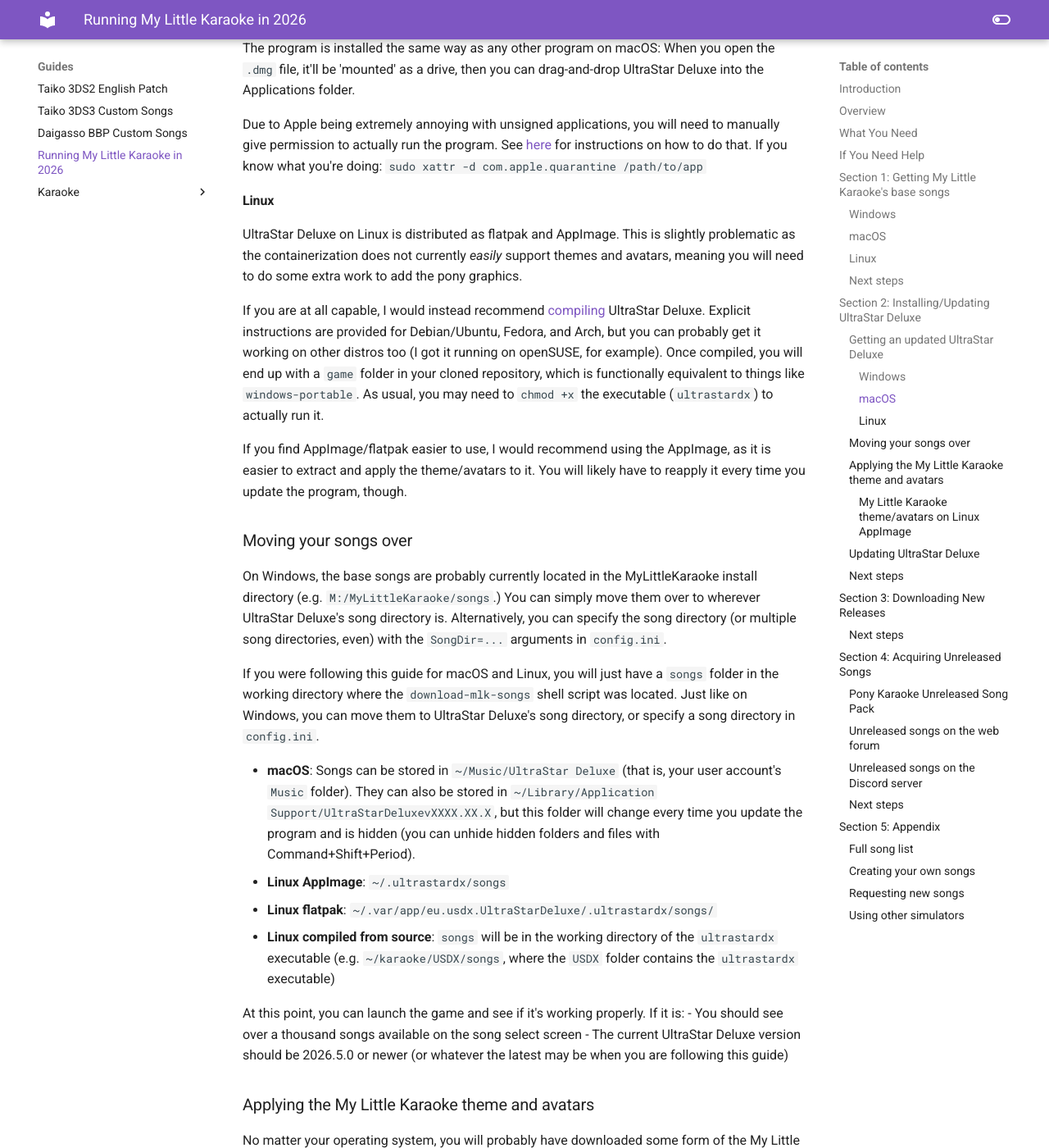
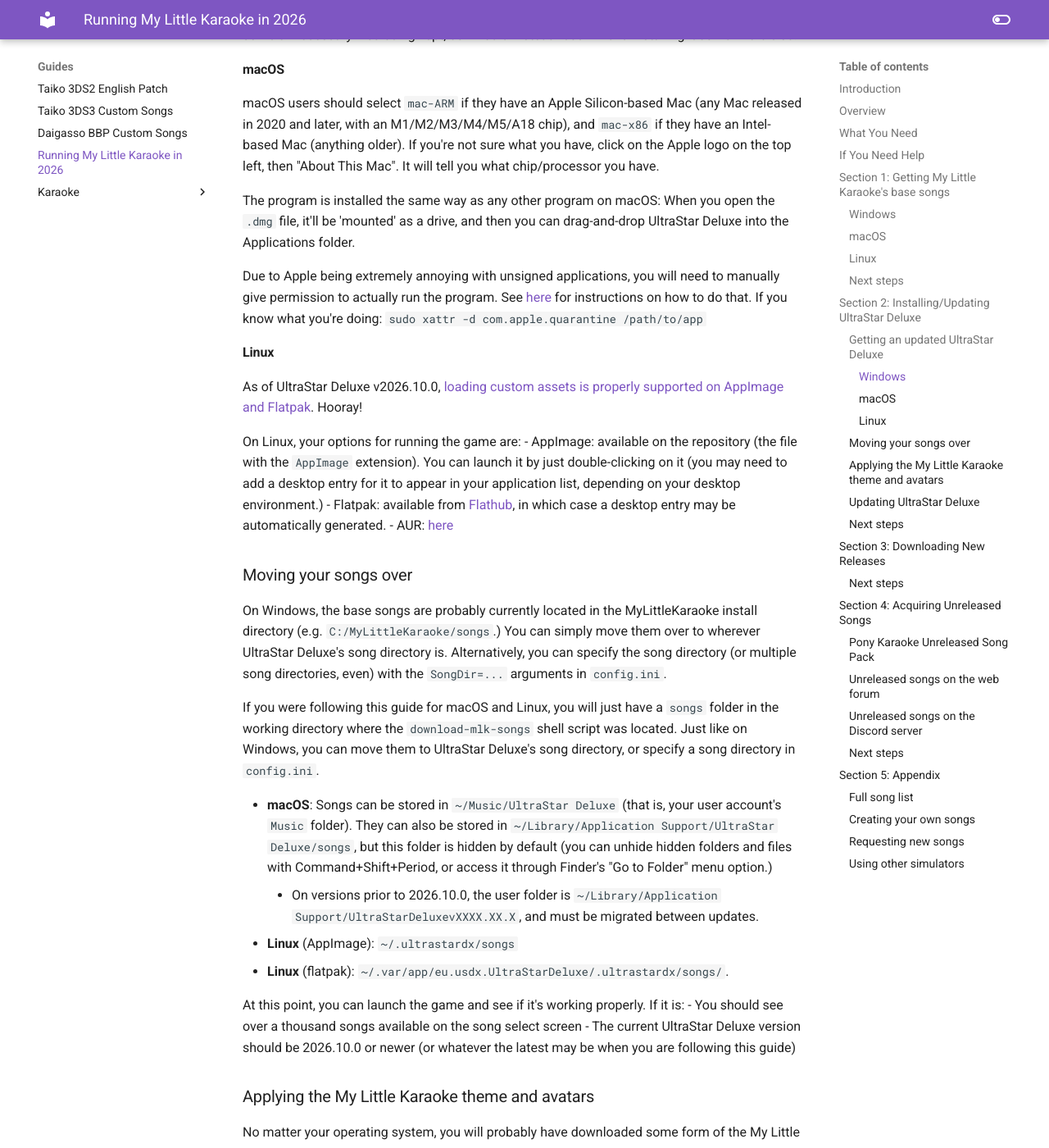
Before and after one commit to lilyuwuu/website, an MkDocs documentation site: the page built from docs/guides/mlk.md, in a window 1280 px wide and 1400 px high, scrolled down 8379 px. Shown: the whole window at 82% size. Built offline with MkDocs 1.6.1 and Material for MkDocs 9.7.7, drawn with Linux system fonts in a browser that asks for light colours; some of the changed text lies outside the part shown.

Commit message:
mlk guide: update for 2026.10.0

```diff
--- a/docs/guides/mlk.md
+++ b/docs/guides/mlk.md
@@ -132,6 +132,8 @@
 - An automatic count-in time when the first note is very early in the song
 - More verbose volume control
 - More precise scoring that uses the ones digit instead of rounding to the nearest 10
+- More highscore entries can be displayed at once
+- Saving scores for duet charts
 
 Audio format support is particularly important, as some charts may reference audio that will possibly crash the game if it is not sufficiently updated.
 
@@ -139,9 +141,11 @@
 
 You can get the latest release of UltraStar Deluxe from the [GitHub repository](https://github.com/UltraStar-Deluxe/USDX/releases/latest).
 
+On all operating systems, you can compile from source by following the instructions [here](https://github.com/UltraStar-Deluxe/USDX/blob/master/COMPILING.md), but there is no real advantage to doing so for normal gameplay purposes. Commits and pull requests are automatically built by GitHub and can be downloaded ('artifacts') if you have a GitHub account.
+
 #### Windows
 
-Windows users can select `windows-installer` or `windows-portable`; the `installer` will have you select where to install things, while the `portable` will just be a bunch of files in an archive that you will have to unzip yourself to wherever you want to keep it.
+Windows users can select `windows-installer` or `windows-portable`; the `installer` will have you select where to install things, while the `portable` will just be a bunch of files in an archive that you will have to extract to your desired location.
 
 In theory, you can actually just drag and drop everything from the `portable` ZIP to your My Little Karaoke install directory, and then just replace any conflicting files. This will probably result in some unnecessary files being kept, so I would instead recommend installing it somewhere else.
 
@@ -149,32 +153,33 @@
 
 macOS users should select `mac-ARM` if they have an Apple Silicon-based Mac (any Mac released in 2020 and later, with an M1/M2/M3/M4/M5/A18 chip), and `mac-x86` if they have an Intel-based Mac (anything older). If you're not sure what you have, click on the Apple logo on the top left, then "About This Mac". It will tell you what chip/processor you have.
 
-The program is installed the same way as any other program on macOS: When you open the `.dmg` file, it'll be 'mounted' as a drive, then you can drag-and-drop UltraStar Deluxe into the Applications folder.
+The program is installed the same way as any other program on macOS: When you open the `.dmg` file, it'll be 'mounted' as a drive, and then you can drag-and-drop UltraStar Deluxe into the Applications folder.
 
 Due to Apple being extremely annoying with unsigned applications, you will need to manually give permission to actually run the program. See [here](https://wiki.hacks.guide/wiki/Open_unsigned_applications_on_macOS_Sequoia_and_newer) for instructions on how to do that. If you know what you're doing: `sudo xattr -d com.apple.quarantine /path/to/app`
 
 #### Linux
 
-UltraStar Deluxe on Linux is distributed as flatpak and AppImage. This is slightly problematic as the containerization does not currently *easily* support themes and avatars, meaning you will need to do some extra work to add the pony graphics.
+As of UltraStar Deluxe v2026.10.0, [loading custom assets is properly supported on AppImage and Flatpak](https://github.com/UltraStar-Deluxe/USDX/pull/1422). Hooray!
 
-If you are at all capable, I would instead recommend [compiling](https://github.com/UltraStar-Deluxe/USDX/blob/master/COMPILING.md) UltraStar Deluxe. Explicit instructions are provided for Debian/Ubuntu, Fedora, and Arch, but you can probably get it working on other distros too (I got it running on openSUSE, for example). Once compiled, you will end up with a `game` folder in your cloned repository, which is functionally equivalent to things like `windows-portable`. As usual, you may need to `chmod +x` the executable (`ultrastardx`) to actually run it.
-
-If you find AppImage/flatpak easier to use, I would recommend using the AppImage, as it is easier to extract and apply the theme/avatars to it. You will likely have to reapply it every time you update the program, though.
+On Linux, your options for running the game are:
+- AppImage: available on the repository (the file with the `AppImage` extension). You can launch it by just double-clicking on it (you may need to add a desktop entry for it to appear in your application list, depending on your desktop environment.)
+- Flatpak: available from [Flathub](https://flathub.org/en/apps/eu.usdx.UltraStarDeluxe), in which case a desktop entry may be automatically generated.
+- AUR: [here](https://aur.archlinux.org/packages/ultrastardx-git)
 
 ### Moving your songs over
 
-On Windows, the base songs are probably currently located in the MyLittleKaraoke install directory (e.g. `M:/MyLittleKaraoke/songs`.) You can simply move them over to wherever UltraStar Deluxe's song directory is. Alternatively, you can specify the song directory (or multiple song directories, even) with the `SongDir=...` arguments in `config.ini`.
+On Windows, the base songs are probably currently located in the MyLittleKaraoke install directory (e.g. `C:/MyLittleKaraoke/songs`.) You can simply move them over to wherever UltraStar Deluxe's song directory is. Alternatively, you can specify the song directory (or multiple song directories, even) with the `SongDir=...` arguments in `config.ini`.
 
 If you were following this guide for macOS and Linux, you will just have a `songs` folder in the working directory where the `download-mlk-songs` shell script was located. Just like on Windows, you can move them to UltraStar Deluxe's song directory, or specify a song directory in `config.ini`.
 
-- **macOS**: Songs can be stored in `~/Music/UltraStar Deluxe` (that is, your user account's `Music` folder). They can also be stored in `~/Library/Application Support/UltraStarDeluxevXXXX.XX.X`, but this folder will change every time you update the program and is hidden (you can unhide hidden folders and files with Command+Shift+Period).
-- **Linux AppImage**: `~/.ultrastardx/songs`
-- **Linux flatpak**: `~/.var/app/eu.usdx.UltraStarDeluxe/.ultrastardx/songs/`
-- **Linux compiled from source**: `songs` will be in the working directory of the `ultrastardx` executable (e.g. `~/karaoke/USDX/songs`, where the `USDX` folder contains the `ultrastardx` executable)
+- **macOS**: Songs can be stored in `~/Music/UltraStar Deluxe` (that is, your user account's `Music` folder). They can also be stored in `~/Library/Application Support/UltraStar Deluxe/songs`, but this folder is hidden by default (you can unhide hidden folders and files with Command+Shift+Period, or access it through Finder's "Go to Folder" menu option.)
+    - On versions prior to 2026.10.0, the user folder is `~/Library/Application Support/UltraStarDeluxevXXXX.XX.X`, and must be migrated between updates.
+- **Linux** (AppImage): `~/.ultrastardx/songs`
+- **Linux** (flatpak): `~/.var/app/eu.usdx.UltraStarDeluxe/.ultrastardx/songs/`.
 
 At this point, you can launch the game and see if it's working properly. If it is:
 - You should see over a thousand songs available on the song select screen
-- The current UltraStar Deluxe version should be 2026.5.0 or newer (or whatever the latest may be when you are following this guide)
+- The current UltraStar Deluxe version should be 2026.10.0 or newer (or whatever the latest may be when you are following this guide)
 
 ### Applying the My Little Karaoke theme and avatars
 
@@ -186,27 +191,11 @@
 
 When you download the theme, you will see a `themes` folder, which will contain a `MyLittleKaraoke` folder and `MyLittleKaraoke.ini`. Move these to your `themes` folder. Avatars (the `.png` files from the `.tar` and `.mlu` archives) should go to your `avatars` folder:
 
-- **Windows**: `<install directory>/themes`, e.g. `C:/Games/UltraStarDeluxe/themes`
-- **macOS**: `~/Library/Application Support/UltraStarDeluxevXXXX.XX.X/themes` (*again, remember that a new `UltraStarDeluxe` folder will be generated for each UltraStar Deluxe version, so if you update the program you will probably need to move the folders around*)
-- **Linux compiled from source**: `themes` will be in the working directory of the `ultrastardx` executable
-- **Linux AppImage**: You cannot use custom themes and avatars by default. See the next header for a workaround.
-- **Linux flatpak**: You can use themes by following the instructions [here](https://github.com/UltraStar-Deluxe/USDX/issues/715), but not avatars.
+- **Windows**; macOS/Linux compiled from source: `<install directory>`, e.g. `C:/Games/UltraStarDeluxe`
+- **macOS**: `~/Library/Application Support/UltraStar Deluxe`
+- **Linux** (AppImage): `~/.ultrastardx`
+- **Linux** (flatpak): `~/.var/app/eu.usdx.UltraStarDeluxe/.ultrastardx`
 
-#### My Little Karaoke theme/avatars on Linux AppImage
-
-AppImage's containerization currently prevents themes and avatars from being loaded from `~/.ultrastardx`. To work around this, you will need to extract the AppImage and manually add the theme and avatar before (optionally) repacking it. *This will need to be repeated whenever you update the program.*
-
-To do this:
-
-- Open a Terminal window in the location of the UltraStar Deluxe AppImage
-- Run the AppImage with flag `--appimage-extract` (e.g. `./UltraStarDeluxe-linux-2026.4.0.AppImage --appimage-extract`)
-- Navigate to `./squashfs-root/usr/share/ultrastardx`, then copy `MyLittleKaraoke` (folder) and `MyLittleKaraoke.ini` to `themes`, and the avatar images to `avatars` (folder)
-- Download `appimagetool` from [here](github.com/AppImage/appimagetool/releases/latest)
-    - You may also need the runtime from [here](https://github.com/AppImage/type2-runtime/releases), `x86_64` for most computers
-- Rebuild the AppImage with `./appimagetool-x86_64.AppImage -vn squashfs-root`
-    - Your `appimagetool` may be different if you're running this from an ARM device
-    - You may need to manually add the flag `--runtime-file runtime-x86_64` if it is unable to automatically retrieve the runtime
-- The resulting AppImage (e.g. `UltraStar_Deluxe-x86_64.AppImage`) should now have the custom theme and avatar embedded
 
 ### Updating UltraStar Deluxe
 
@@ -215,15 +204,13 @@
 How you update the program depends on your operating system:
 
 - On **Windows**, you can download the newest portable release and copy it to another directory. You can also try running the newest installer, which should recognise your existing install and install over it while retaining your data.
-- On **macOS**, you can run the `.dmg` file and copy `UltraStar Deluxe` to your `Applications` folder, replacing the existing one. Your data will not immediately appear in the updated software, but will be retained; macOS generates a new data folder in `~/Library/Application Support` for each version of UltraStar Deluxe that is used.
+- On **macOS**, you can run the `.dmg` file and copy `UltraStar Deluxe` to your `Applications` folder, replacing the existing one. As of v2026.10.0, your data should transfer over automatically.
 - On **Linux**:
     - **AppImage**: You can just download and run the new AppImage.
     - **flatpak**: You can update it just as you would any other flatpak. Updates may be delayed as they rely on flathub.
     - **Compiled from source**: If necessary, `git pull` the latest copy of the repository, then recompile with `./autogen.sh && ./configure && make`. Output will be in the `game` folder of your local copy of the repository.
 
-In all cases, you will probably want to copy data from your existing version to the new version. To do so, move `Ultrastar.db` (the score database), `songs`, `avatars`, and `config.ini` (game configuration) to the new installation directory (or to the newly generated `~/Library/Application Support/UltraStarDeluxevXXXX.XX.X/` folder). You may want to check to see if any changes were made to the [theme](https://github.com/barbeque-squared/usdx-mylittlekaraoke-theme) in the latest release; if not, you can also copy over `MyLittleKaraoke` and `MyLittleKaraoke.ini` to the `themes` folder of the new installation directory.
-
-Linux AppImage and flatpak users: Your data should should always remain in the same directory (`~/.ultrastardx` for AppImage and `~/.var/app/eu.usdx.UltraStarDeluxe/.ultrastardx` for flatpak), so you shouldn't need to move anything. Themes and avatars are either handled separately or not available, so if you're using those you may need to reapply them or continue to not use them.
+Sometimes, you might want to copy everything to a new install. To do so, move `Ultrastar.db` (the score database), `songs`, `avatars`, and `config.ini` (game configuration) to the new installation directory. You may want to check to see if any changes were made to the [theme](https://github.com/barbeque-squared/usdx-mylittlekaraoke-theme) in the latest release; if not, you can also copy over `MyLittleKaraoke` and `MyLittleKaraoke.ini` to the `themes` folder of the new installation directory.
 
 ### Next steps
 
```
